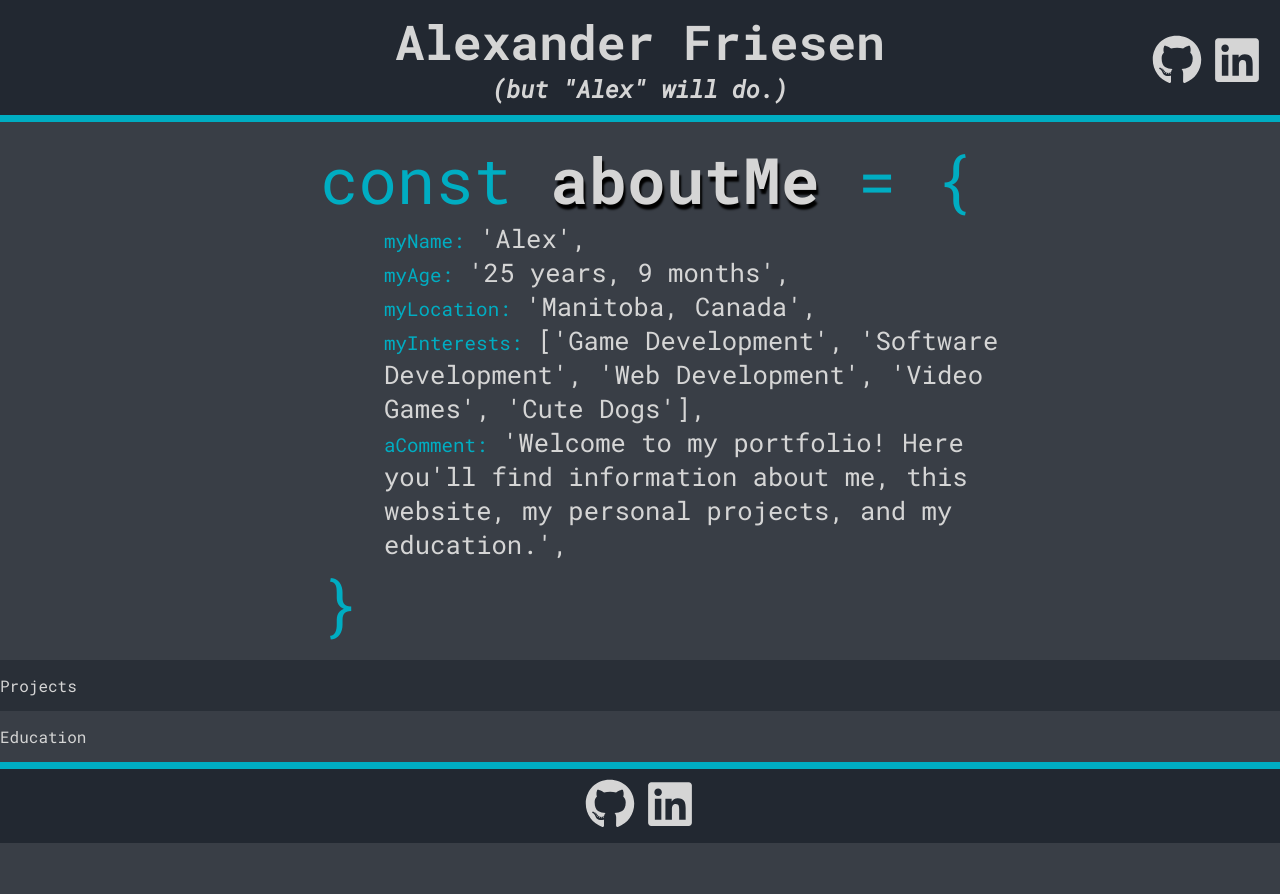
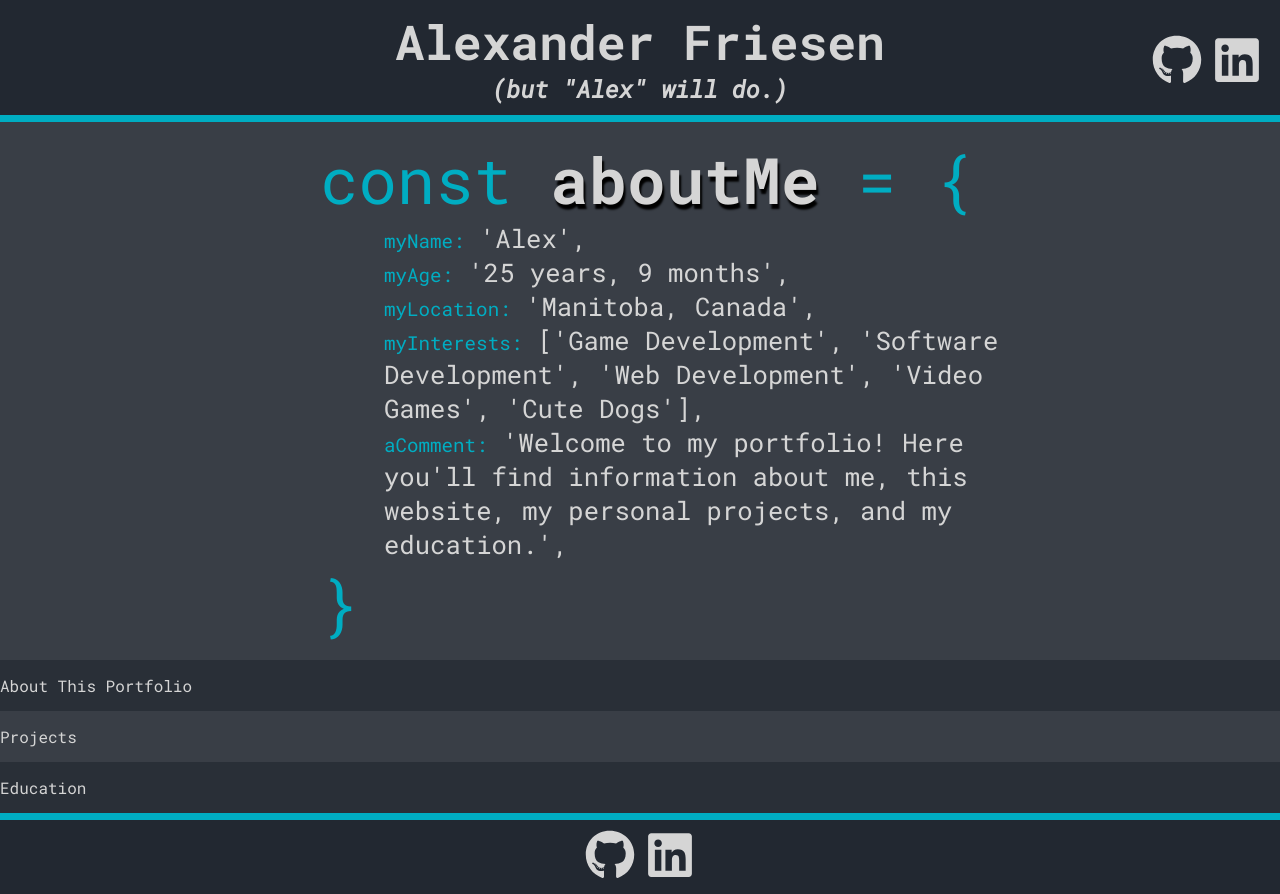
Before and after one commit to TritoLL/react-portfolio, a React (Create React App) app: page / in a window 1280 px wide. Before the commit the page ends 843 px from the top, so only its background shows below. Built offline with nearby package versions, Linux system fonts and the light colour scheme.

Commit message:
add AboutThis to Home

```diff
--- a/src/pages/Home.js
+++ b/src/pages/Home.js
@@ -1,5 +1,6 @@
 import React from "react";
 import AboutMe from "../components/AboutMe";
+import AboutThis from "../components/AboutThis";
 import Education from "../components/Education";
 import Footer from "../components/Footer";
 import Header from "../components/Header";
@@ -10,6 +11,7 @@ const Home = () => {
         <>
             <Header />
             <AboutMe />
+            <AboutThis />
             <Projects />
             <Education />
             <Footer />
```
